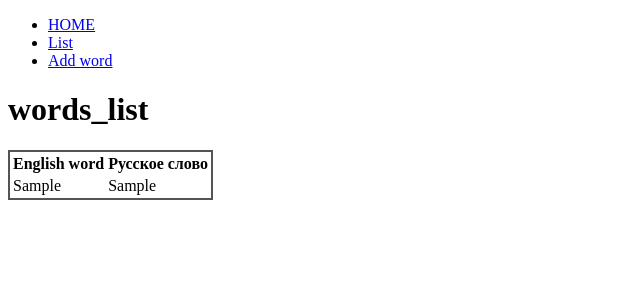
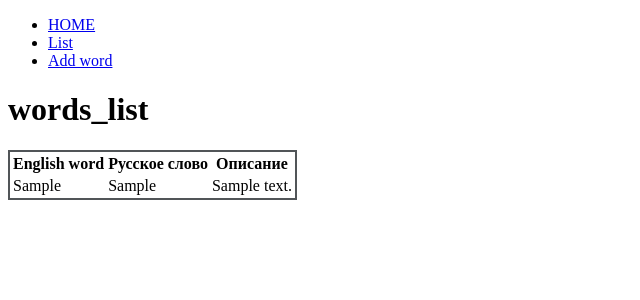
Before and after one commit to Sanch13/eng-rus-dict, a Django app: page /words_list/ in a window 1280 px wide. Shown: the top 300 px of the page, without its empty margins (0-640 px from the left). Run offline with Django 4.2, Linux system fonts and the light colour scheme; tables that the repository leaves empty hold one stand-in row (values such as "Sample post").

Commit message:
change html

```diff
--- a/eng_rus_dict/dictionary/templates/dictionary/words_list.html
+++ b/eng_rus_dict/dictionary/templates/dictionary/words_list.html
@@ -12,10 +12,12 @@
 <table class="words_list" style="border: #515558 solid 2px">
     <th>English word</th>
     <th>Русское слово</th>
+    <th>Описание</th>
     {% for word in words %}
     <tr>
         <td>{{ word.eng }}</td>
         <td>{{ word.rus }}</td>
+        <td>{{ word.description }}</td>
     </tr>
     {% endfor %}
 </table>
```
